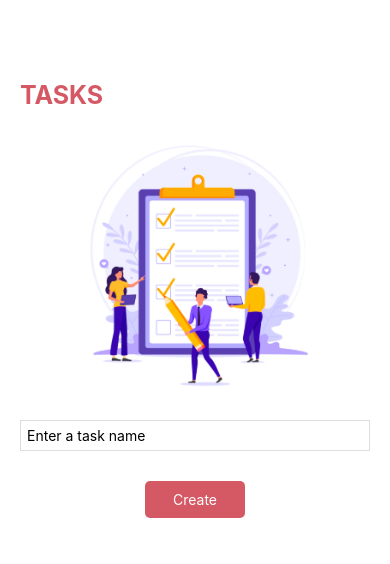
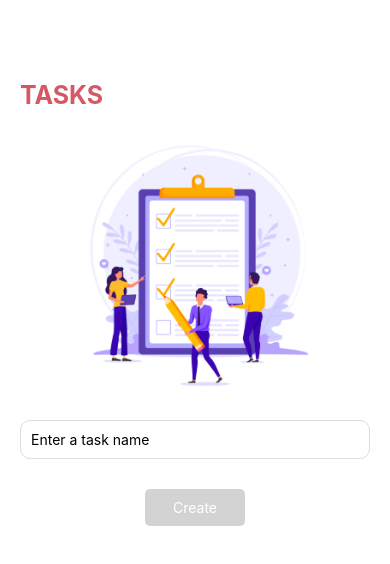
Before and after one commit to ttigerr/FirstApp_CrossPlatform, a React Native app: screen / in a window 390 px wide. Shown: the top 564 px of the page. Built offline with nearby package versions, Linux system fonts and the light colour scheme.

Commit message:
add delete button, install async storage

```diff
--- a/App.js
+++ b/App.js
@@ -1,22 +1,50 @@
 import { StatusBar } from 'expo-status-bar';
 import React, { useState, useEffect } from 'react';
 import { StyleSheet, Text, View, FlatList, Image, TextInput, TouchableOpacity} from 'react-native';
-import Constants  from 'expo-constants';
+//import Constants  from 'expo-constants';
 import { ItemList } from './components/Item';
 
 export default function App() {
 
   // Initialise constants
-  const [data, setData] = useState()
+  const [data, setData] = useState([])
   const [ validInput, setValidInput ] = useState(false)
+  const [userInput, setUserInput] = useState()
 
-  const getTextChange = (value) => {
+  const onTextChange = (value) => {
+    setUserInput(value)
+    if(value.length >= 4)
+    {
+      setValidInput(true)
+    }
+    else
+    {
+      setValidInput(false)
+    }
+  }
 
+  const onSubmit = (event) => {
+    const id = new Date().getTime().toString()
+    const item = { id: id, name: userInput }
+    setData([...data, item ])
+    setUserInput(null)
+
+  }
+
+  const deleteItem = (id) => {
+    let items = [...data]
+    let newData = items.filter((item) => {
+      if (item.id !== id ) {
+        return item
+      }
+    })
+    setData(newData)
   }
 
   const Renderer = ({item}) =>
   (
-    <Item text = {item.name}
+    <ItemList text = {item.name}
+      delete ={deleteItem} id = {item.id}
     />
   )
 
@@ -25,8 +53,15 @@ export default function App() {
       <Text style={styles.text}>TASKS</Text>
       <View style={styles.itemContainer}>
         <Image source={ require('./assets/main_image.png') } style={styles.image}/>
-        <TextInput style={styles.inputBar} placeholder="Enter a task name" onChangeText={getTextChange}/>
-        <TouchableOpacity style={styles.button}>
+        <TextInput
+          style={styles.inputBar}
+          placeholder="Enter a task name"
+          onChangeText={onTextChange}
+          value={userInput}/>
+        <TouchableOpacity
+          style={ (validInput) ? styles.button : styles.buttonDisabled }
+          disabled={ (validInput) ? false : true }
+          onPress= {onSubmit}>
           <Text style={styles.textButton}>Create</Text>
         </TouchableOpacity>
       </View>
@@ -60,13 +95,21 @@ const styles = StyleSheet.create({
   },
   inputBar: {
     borderColor: '#DDDDDD',
+    borderRadius: 10,
     borderWidth: 1,
-    padding: 6,
+    padding: 10,
     width: 350,
     marginTop: 30.
   },
   button: {
     backgroundColor: '#D45964',
+    width: 100,
+    padding: 10,
+    borderRadius: 5,
+    margin: 30,
+  },
+  buttonDisabled: {
+    backgroundColor: "lightgray",
     width: 100,
     padding: 10,
     borderRadius: 5,
```
